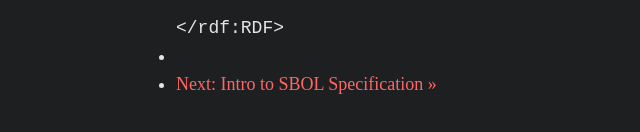
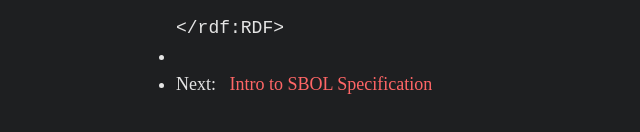
Before and after one commit to GeneCodeSavvy/portfolio, an Eleventy site: page src/blog/rdf.md in a window 1280 px wide. Shown: the part 3977-4109 px from the top of the page, 0-640 px from the left. Built offline with nearby package versions, Linux system fonts and the light colour scheme; Eleventy itself is replaced by a stand-in of ours; code samples lack their colours; files that its build step writes are made by us from their sources; a small style sheet from the web is missing.

Commit message:
fix next and previous button

```diff
--- a/src/_includes/layouts/blog_articles.njk
+++ b/src/_includes/layouts/blog_articles.njk
@@ -27,11 +27,15 @@ layout: base.njk
                 <ul class="post-navigation-list">
                     <li class="post-navigation-item post-navigation-previous">
                         {% if previousPost %}
-                            <a href="{{ previousPost.url | url }}" rel="prev">&laquo; Previous: {{ previousPost.data.title }}</a>
+                            <span>Previous: &nbsp</span>
+                            <a href="{{ previousPost.url | url }}" rel="prev">{{ previousPost.data.title }}</a>
                         {% endif %}
                     </li>
                     <li class="post-navigation-item post-navigation-next">
-                        {% if nextPost %}<a href="{{ nextPost.url | url }}" rel="next">Next: {{ nextPost.data.title }} &raquo;</a>{% endif %}
+                        {% if nextPost %}
+                            <span>Next: &nbsp</span>
+                            <a href="{{ nextPost.url | url }}" rel="next">{{ nextPost.data.title }}</a>
+                        {% endif %}
                     </li>
                 </ul>
             </nav>
```
